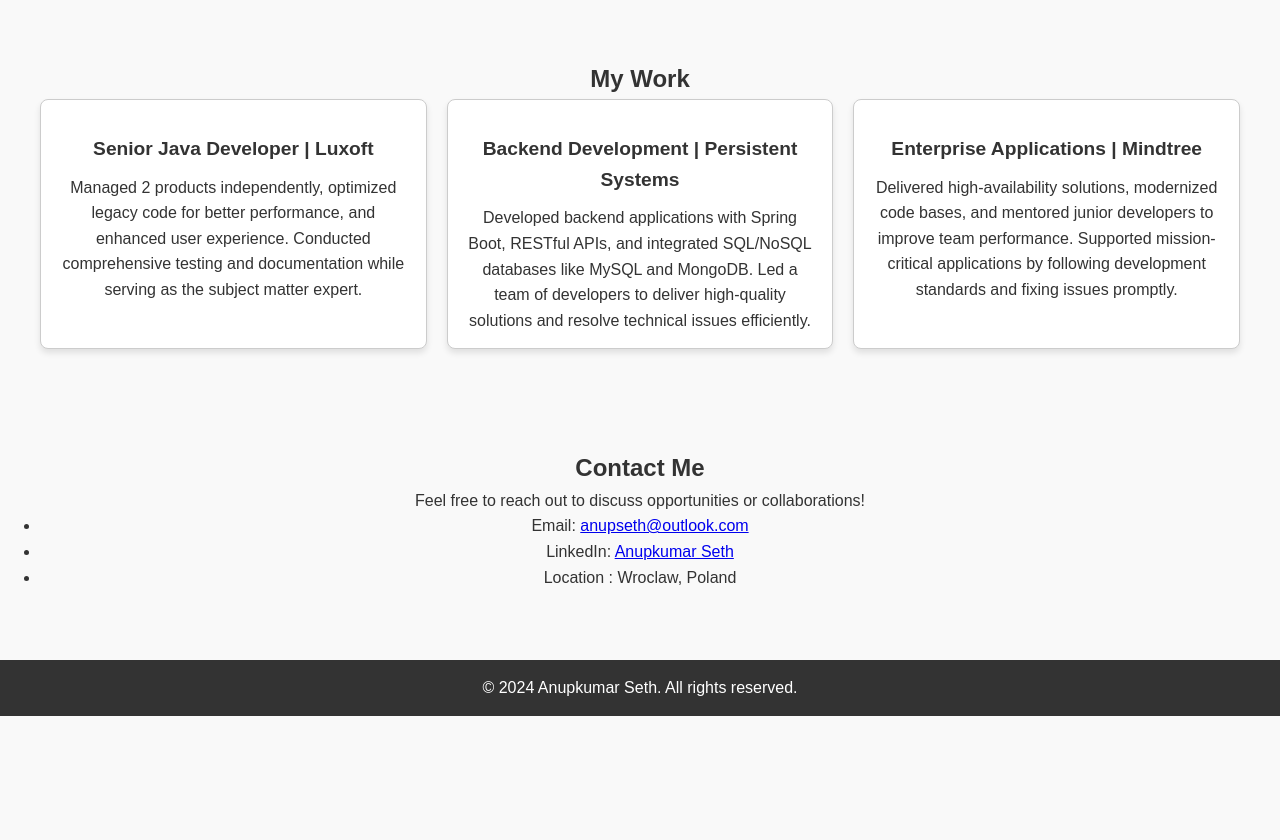
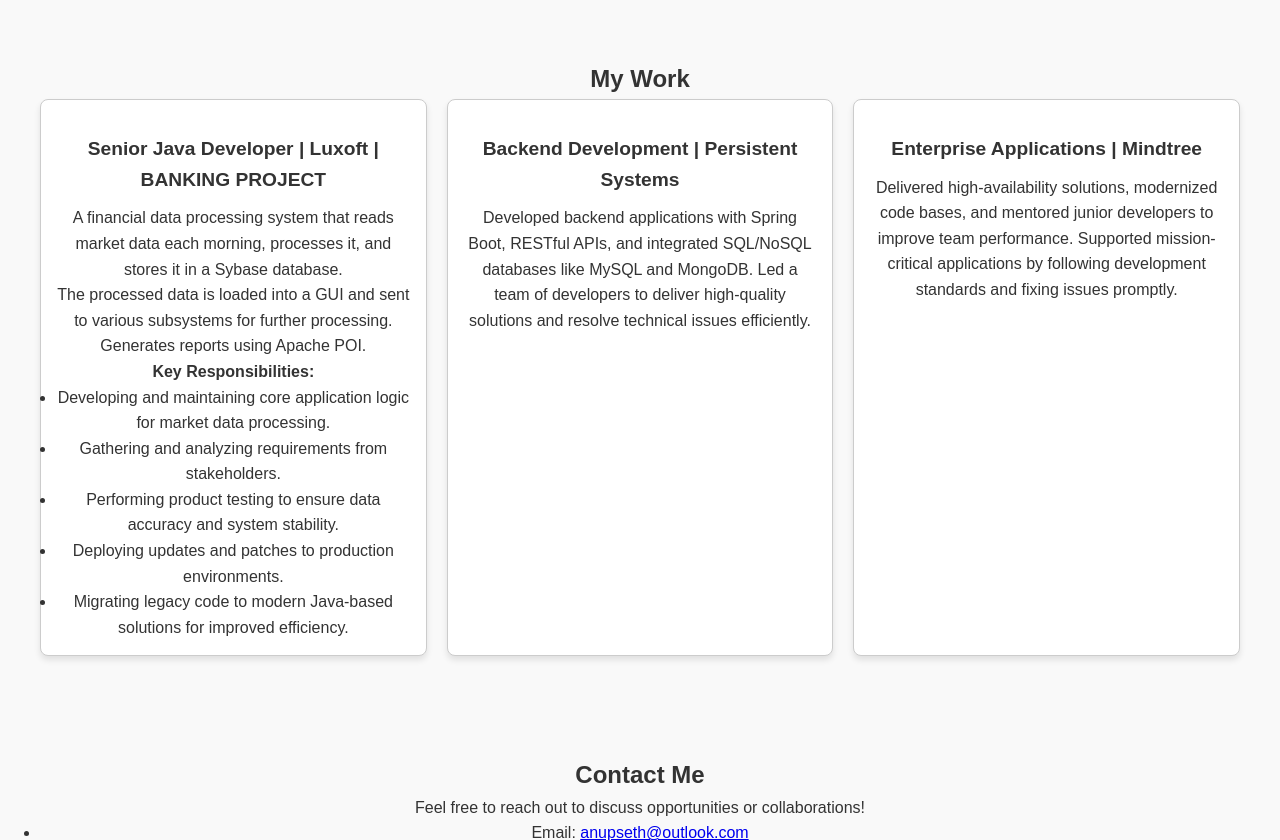
Before and after one commit to anupseth/my-portfolio, a plain HTML site: page index.html in a window 1280 px wide. Shown: the part 460-1300 px from the top of the page. Before the commit the page ends 1176 px from the top, so only its background shows below. Drawn offline with Linux system fonts and the light colour scheme.

Commit message:
Update index.html

```diff
--- a/index.html
+++ b/index.html
@@ -56,12 +56,19 @@
             <h2>My Work</h2>
             <div class="portfolio-items">
                 <div class="portfolio-item">
-                    <h3>Senior Java Developer | Luxoft</h3>
+                    <h3>Senior Java Developer | Luxoft | BANKING PROJECT </h3>
                     <p>
-                        Managed 2 products independently, optimized legacy code for better performance, and enhanced
-                        user experience.
-                        Conducted comprehensive testing and documentation while serving as the subject matter expert.
-                    </p>
+            A financial data processing system that reads market data each morning, processes it, and stores it in a Sybase database.<br>
+            The processed data is loaded into a GUI and sent to various subsystems for further processing. Generates reports using Apache POI.
+        </p>
+        <p><strong>Key Responsibilities:</strong></p>
+        <ul>
+            <li>Developing and maintaining core application logic for market data processing.</li>
+            <li>Gathering and analyzing requirements from stakeholders.</li>
+            <li>Performing product testing to ensure data accuracy and system stability.</li>
+            <li>Deploying updates and patches to production environments.</li>
+            <li>Migrating legacy code to modern Java-based solutions for improved efficiency.</li>
+        </ul>
                 </div>
                 <div class="portfolio-item">
                     <h3>Backend Development | Persistent Systems</h3>
```
